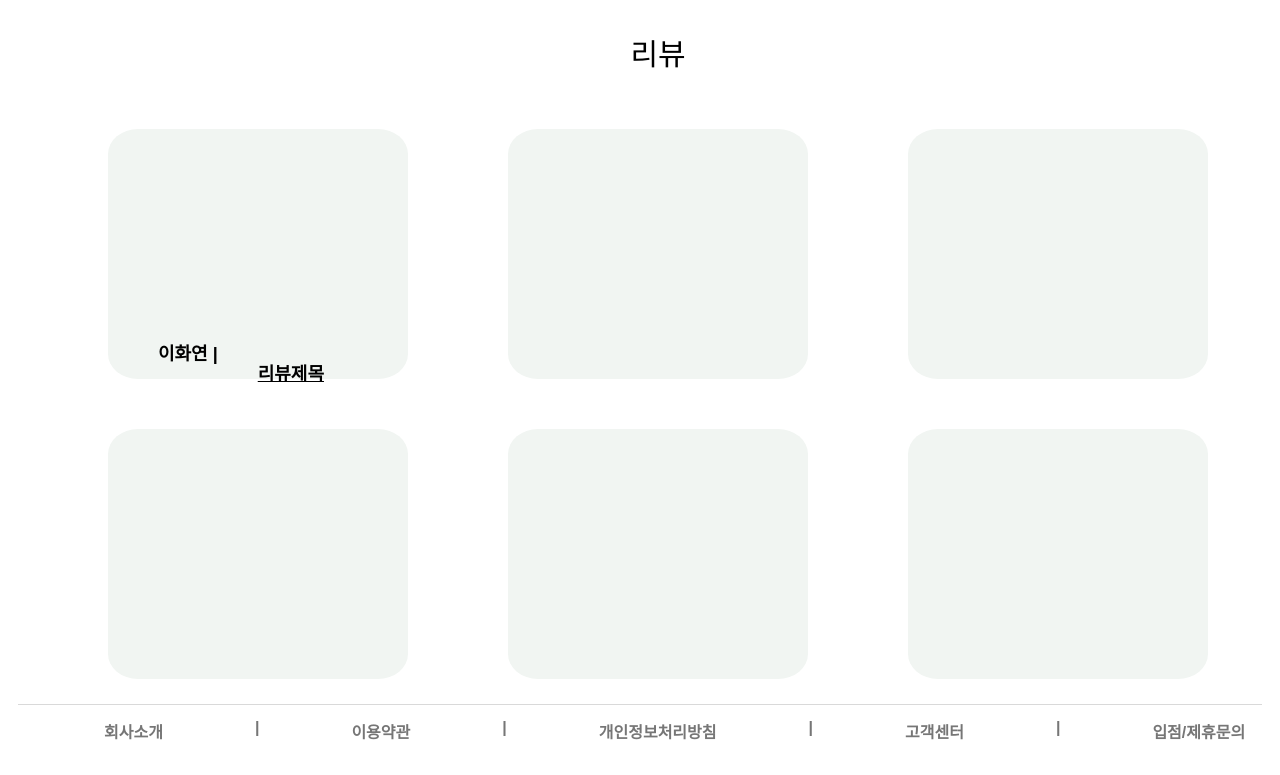
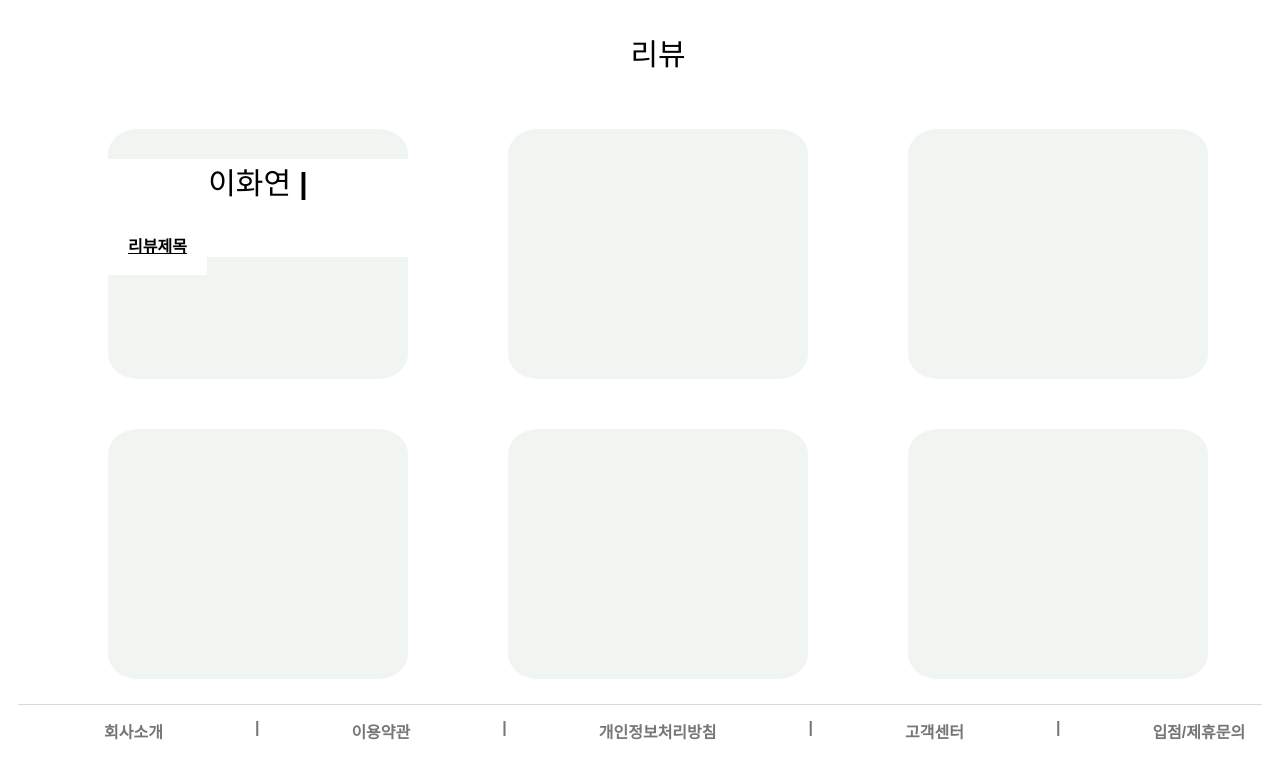
Before and after one commit to Gitto-OSP/2024-flask, a Flask app: page /review in a window 1280 px wide; the page is wider, and only the part inside the window is pictured. Shown: the part 136-911 px from the top of that part. Run offline with Flask 3, Linux system fonts and the light colour scheme.

Commit message:
Update review.css

```diff
--- a/static/review.css
+++ b/static/review.css
@@ -46,20 +46,3 @@ a{
 a:hover{
     color:gray;
 }
-
-.writer, .title{
-    float: left;
-    background:none;
-    margin: 10px;
-    font-size:18px;
-    position:relative;
-    left:40px;
-    top:200px;
-}
-.writer{
-    font-weight:bolder;
-}
-
-.writer:hover, .title:hover{
-    color:#F1F5F2;
-}
```
